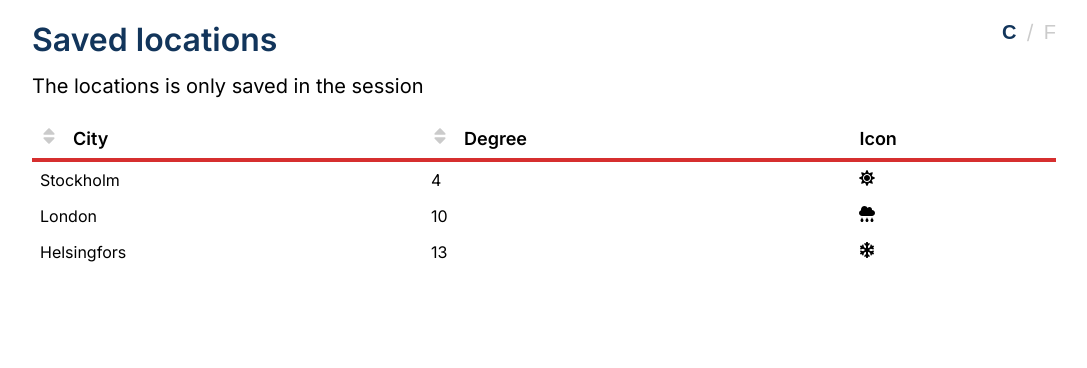
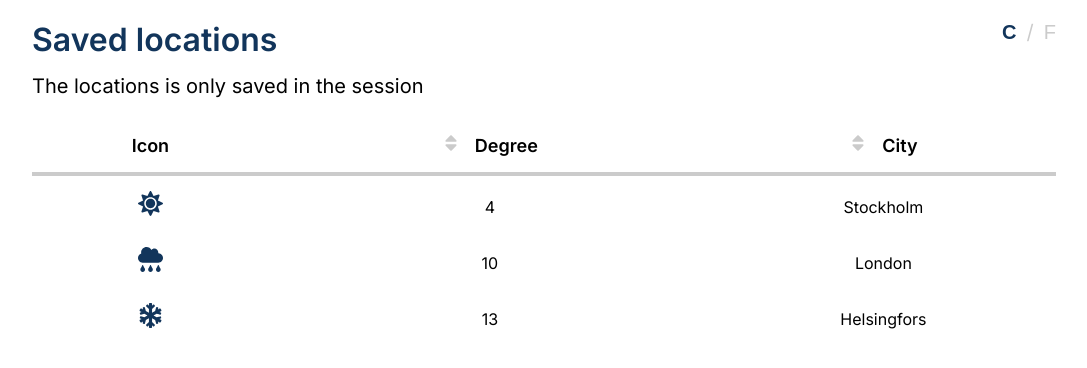
Before and after one commit to HejCattis/WeatherApp, a React (Vite) app in the folder WeatherApp/: page / in a window 1280 px wide. Shown: the top 368 px of the page, without its empty margins (96-1183 px from the left). Built offline with nearby package versions, Linux system fonts and the light colour scheme.

Commit message:
Styling of saved page done

```diff
--- a/WeatherApp/src/components/SortableTable.tsx
+++ b/WeatherApp/src/components/SortableTable.tsx
@@ -2,7 +2,6 @@ import "../style/Table.css"
 import { useState } from "react";
 import Table from "./Table"
 import { TableProps } from "./Table";
-import { GoArrowSmallUp, GoArrowSmallDown } from "react-icons/go";
 import { FaSort, FaSortDown, FaSortUp} from "react-icons/fa";
 
 
--- a/WeatherApp/src/components/Table.tsx
+++ b/WeatherApp/src/components/Table.tsx
@@ -30,10 +30,10 @@ function Table({ data, config, getKey }: TableProps) {
     const renderedRows = data.map((item) => {
         // Renders the cells for each row
         const cells = config.map((column) => {
-            return <td key={column.label} className="p-3">{column.render(item)}</td>;
+            return <td key={column.label}>{column.render(item)}</td>;
         });
         // Returns a row with the cells and a unique key
-        return <tr key={getKey(item)} className="border-b">{cells}</tr>;
+        return <tr key={getKey(item)}>{cells}</tr>;
     });
 
     // Renders the headers of the table
--- a/WeatherApp/src/pages/SavedPage.tsx
+++ b/WeatherApp/src/pages/SavedPage.tsx
@@ -8,30 +8,34 @@ function SavedPage() {
     const title = "Saved locations"
     const titleText = "The locations is only saved in the session"
 
+
+
     const test = 'Clear'
     const test2 = 'Rain'
     const test3= 'Snow'
     const data: DataItem[] = [
         {
+            icon: getWeatherIcon(test),
+            degree: 4,
             city: 'Stockholm',
-            degree: 4,
-            icon: getWeatherIcon(test)},
-        {
-            city: 'London',
-            degree: 10,
-            icon: getWeatherIcon(test2)
         },
         {
+            icon: getWeatherIcon(test2),
+            degree: 10,
+            city: 'London',
+
+        },
+        {
+            icon: getWeatherIcon(test3),
+            degree: 13,
             city: 'Helsingfors',
-            degree: 13,
-            icon: getWeatherIcon(test3)},
+        }
     ]
 
     const config = [
         {
-            label: 'City',
-            render: (savedCity: DataItem) => <>{savedCity.city}</>,
-            sortValue: (savedCity: DataItem) => savedCity.city
+            label: 'Icon',
+            render: (savedCity: DataItem) => <>{savedCity.icon}</>
         },
         {
             label: 'Degree',
@@ -39,8 +43,9 @@ function SavedPage() {
             sortValue: (savedCity: DataItem) => savedCity.degree
         },
         {
-            label: 'Icon',
-            render: (savedCity: DataItem) => <>{savedCity.icon}</>
+            label: 'City',
+            render: (savedCity: DataItem) => <>{savedCity.city}</>,
+            sortValue: (savedCity: DataItem) => savedCity.city
         },
       ]
 
--- a/WeatherApp/src/style/Header.css
+++ b/WeatherApp/src/style/Header.css
@@ -38,7 +38,7 @@
 }
 
 .section-icons > div > button:hover {
-    color: #D62F2F;
+    color: #12355B;
 }
 
 .active {
--- a/WeatherApp/src/style/Table.css
+++ b/WeatherApp/src/style/Table.css
@@ -6,22 +6,40 @@ table {
 
 table th,
 table td {
-    /* border: 1px solid #ccc; */
-    padding: 8px;
-    text-align: left;
+    text-align: center;
   }
 
-table th {
-    /* background-color: #f2f2f2; */
+td {
+    padding-bottom: 25px;
+}
+
+tr:first-child td {
+    padding-top: 15px;
+}
+
+td:first-child {
+    font-size: 25px;
+    color: #12355B;
+}
+
+
+
+th {
     font-weight: 600;
     font-size: 18px;
-    /* text-transform: uppercase; */
-    border-bottom: 4px solid #D62F2F;
+    border-bottom: 4px solid #CBCBCB;
+    margin-bottom: 10px;
+    padding: 15px;
 }
 
 .sortable {
     cursor: pointer;
 }
+
+th .sortable {
+    text-align: center;
+}
+
 
 .sortable-icons {
     margin-right: 15px;
@@ -35,20 +53,8 @@ table th {
     color: #CBCBCB;
 }
 
-.sortable:hover {
-    /* background-color: antiquewhite; */
-}
-
 .sortable > div {
     display: flex;
     align-items: center;
+    justify-content: center;
 }
-
-
-table tbody tr:nth-child(even) {
-    /* background-color: #f2f2f2; */
-}
-
-table tbody tr:hover {
-    /* background-color: #ddd; */
-}
```
